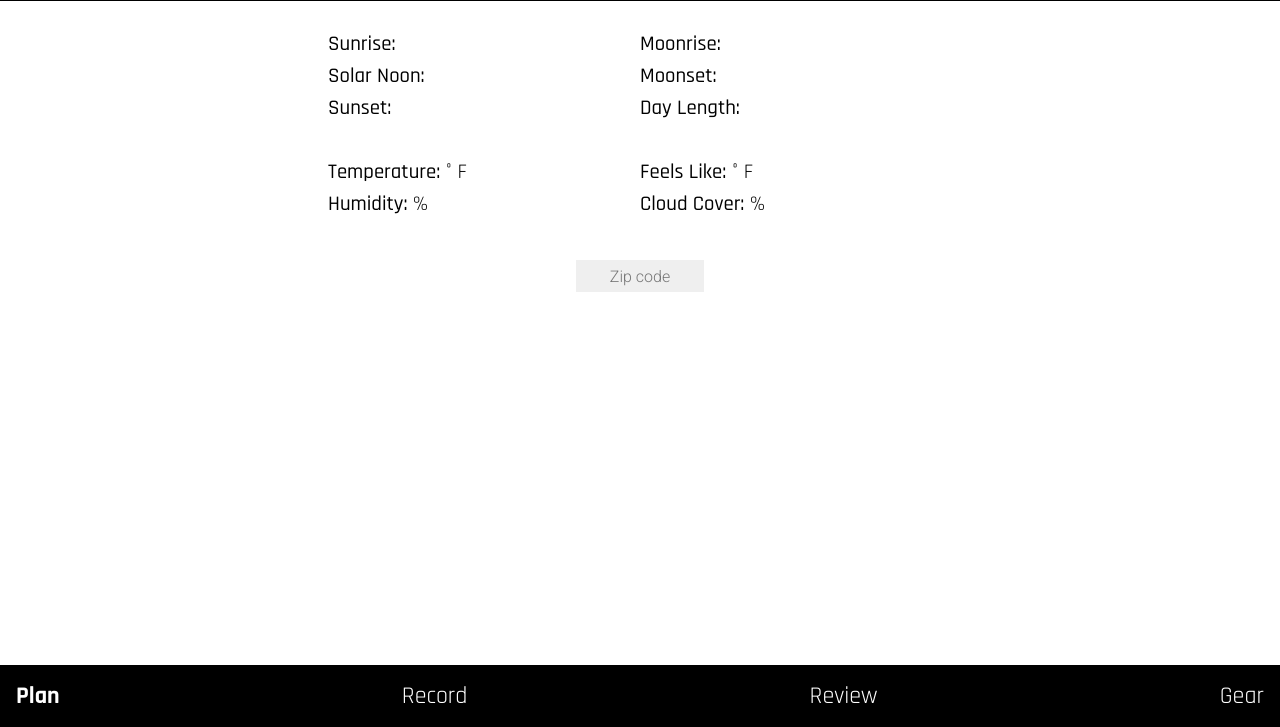
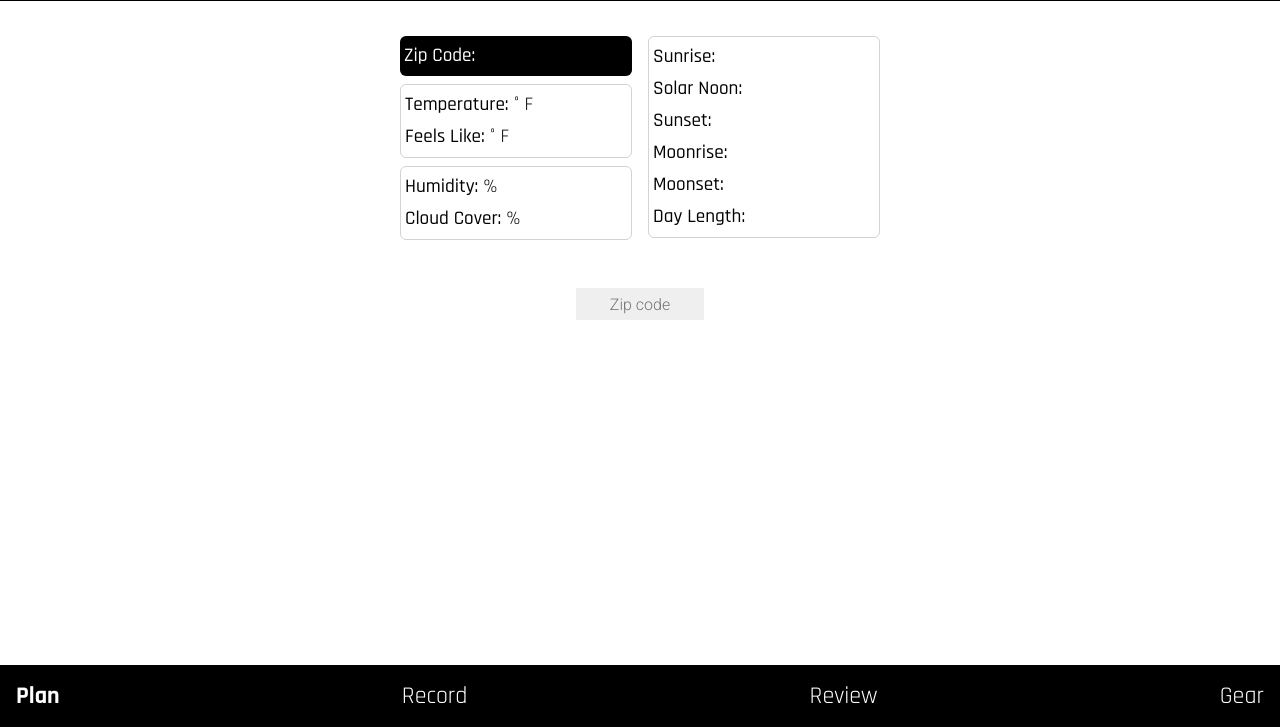
Before and after one commit to KiraHike/ShutterBud, a website: page index.html in a window 1280 px wide. Both pictures are taken after a click on the item "Plan". Shown: the part 73-800 px from the top of the page. Drawn offline with Linux system fonts and the light colour scheme.

Commit message:
redesigned plan page layout added zip code display

```diff
--- a/css/styles.css
+++ b/css/styles.css
@@ -77,18 +77,6 @@ li.nav:hover {
   justify-content: center;
 }
 
-.data-label {
-  font-weight: 500;
-}
-
-.row.plan {
-  justify-content: space-evenly;
-}
-
-.row.plan.bottom-border {
-  border-bottom: 1px solid #efefef;
-}
-
 .column-full {
   width: 100%;
   display: flex;
@@ -97,11 +85,6 @@ li.nav:hover {
 
 .column-half {
   width: 50%;
-}
-
-.column-half.plan {
-  width: fit-content;
-  padding: 1rem;
 }
 
 .column-third {
@@ -126,6 +109,25 @@ li.nav:hover {
   display: flex;
   width: 25%;
   justify-content: space-evenly;
+}
+
+.data-list {
+  font-size: 1.2rem;
+  line-height: 2rem;
+  border: solid 1px #d3d3d3;
+  border-radius: 6px;
+  padding: 0.25rem;
+  margin: 0.5rem;
+}
+
+.data-list.zip {
+  border: none;
+  background-color: black;
+  color: white;
+}
+
+.data-label {
+  font-weight: 500;
 }
 
 i {
@@ -351,15 +353,27 @@ h4 {
   padding: 0.5rem;
 }
 
+@media screen and (max-width: 350px) {
+  .column-half {
+    width: 80%;
+  }
+}
+
 @media screen and (min-width: 576px) {
   .container {
       width: 80%;
   }
 }
 
-@media screen and (min-width: 768px) {
+@media screen and (min-width: 765px) {
   .container {
-    width: 50%;
+    width: 60%;
+  }
+}
+
+@media screen and (min-width: 1020px) {
+  .container {
+    width: 40%;
   }
 }
 
--- a/index.html
+++ b/index.html
@@ -1,5 +1,6 @@
 <!DOCTYPE html>
 <html lang="en">
+
 <head>
   <meta charset="UTF-8">
   <meta name="viewport" content="width=device-width, initial-scale=1.0">
@@ -13,6 +14,7 @@
   <link rel="preconnect" href="https://fonts.gstatic.com">
   <link rel="stylesheet" href="https://fonts.googleapis.com/css2?family=Roboto:wght@100;300;400;500;700&display=swap">
 </head>
+
 <body>
   <header class="header view hidden">
     <h2></h2>
@@ -27,31 +29,27 @@
     <div id="page-plan" class="container view hidden">
       <div class="row">
         <div class="column-half">
-          <ul class="list astro left">
+          <div class="data-list zip">
+            <span class="data-label">Zip Code: </span>
+            <span class="data-zip"></span>
+          </div>
+          <ul class="data-list">
+            <li><span class="data-label">Temperature:</span> <span class="temperature"></span>&deg; F</li>
+            <li><span class="data-label">Feels Like:</span> <span class="feels-like"></span>&deg; F</li>
+          </ul>
+          <ul class="data-list">
+            <li><span class="data-label">Humidity:</span> <span class="humidity"></span>&percnt;</li>
+            <li><span class="data-label">Cloud Cover:</span> <span class="cloud-cover"></span>&percnt;</li>
+          </ul>
+        </div>
+        <div class="column-half">
+          <ul class="data-list">
             <li><span class="data-label">Sunrise:</span> <span class="sunrise"></span></li>
             <li><span class="data-label">Solar Noon:</span> <span class="solar-noon"></span></li>
             <li><span class="data-label">Sunset:</span> <span class="sunset"></span></li>
-          </ul>
-        </div>
-        <div class="column-half">
-          <ul class="list astro right">
             <li><span class="data-label">Moonrise:</span> <span class="moonrise"></span></li>
             <li><span class="data-label">Moonset:</span> <span class="moonset"></span></li>
             <li><span class="data-label">Day Length:</span> <span class="day-length"></span></li>
-          </ul>
-        </div>
-      </div>
-      <div class="row">
-        <div class="column-half">
-          <ul class="list weather left">
-            <li><span class="data-label">Temperature:</span> <span class="temperature"></span>&deg; F</li>
-            <li><span class="data-label">Humidity:</span> <span class="humidity"></span>&percnt;</li>
-          </ul>
-        </div>
-        <div class="column-half">
-          <ul class="list weather right">
-            <li><span class="data-label">Feels Like:</span> <span class="feels-like"></span>&deg; F</li>
-            <li><span class="data-label">Cloud Cover:</span> <span class="cloud-cover"></span>&percnt;</li>
           </ul>
         </div>
       </div>
@@ -180,4 +178,5 @@
   <script src="js/data.js"></script>
   <script src="js/main.js"></script>
 </body>
+
 </html>
--- a/js/main.js
+++ b/js/main.js
@@ -13,6 +13,7 @@ var $header = document.querySelector('header');
 var $headerTitle = document.querySelector('h2');
 
 var $zipInput = document.querySelector('#zip');
+var $zipData = document.querySelector('.data-zip');
 var $spinner = document.querySelector('.spinner');
 var $errorMsg = document.querySelector('.error');
 
@@ -194,6 +195,7 @@ function requestData(event) {
   }
   astroData.zip = event.target.value;
   weatherData.zip = event.target.value;
+  $zipData.textContent = event.target.value;
   getAstroData(event);
   event.target.value = null;
 }
```
